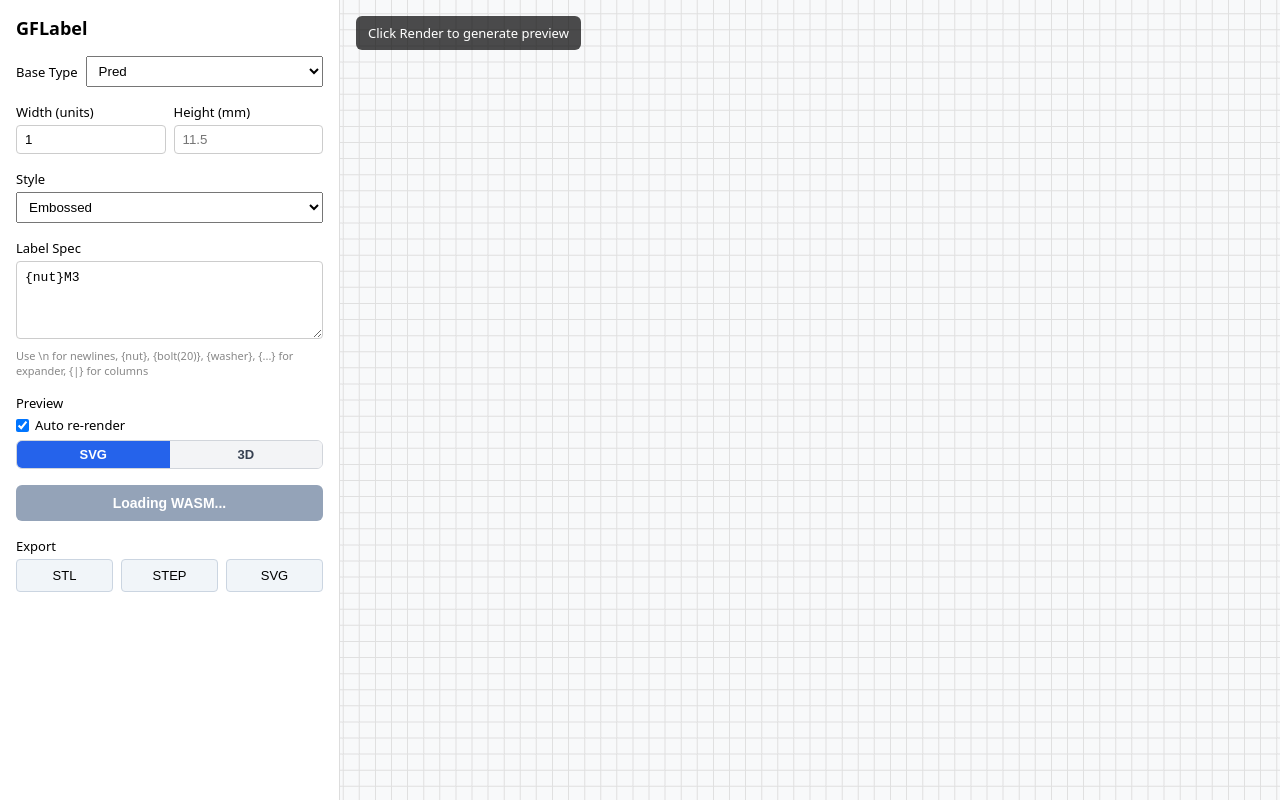
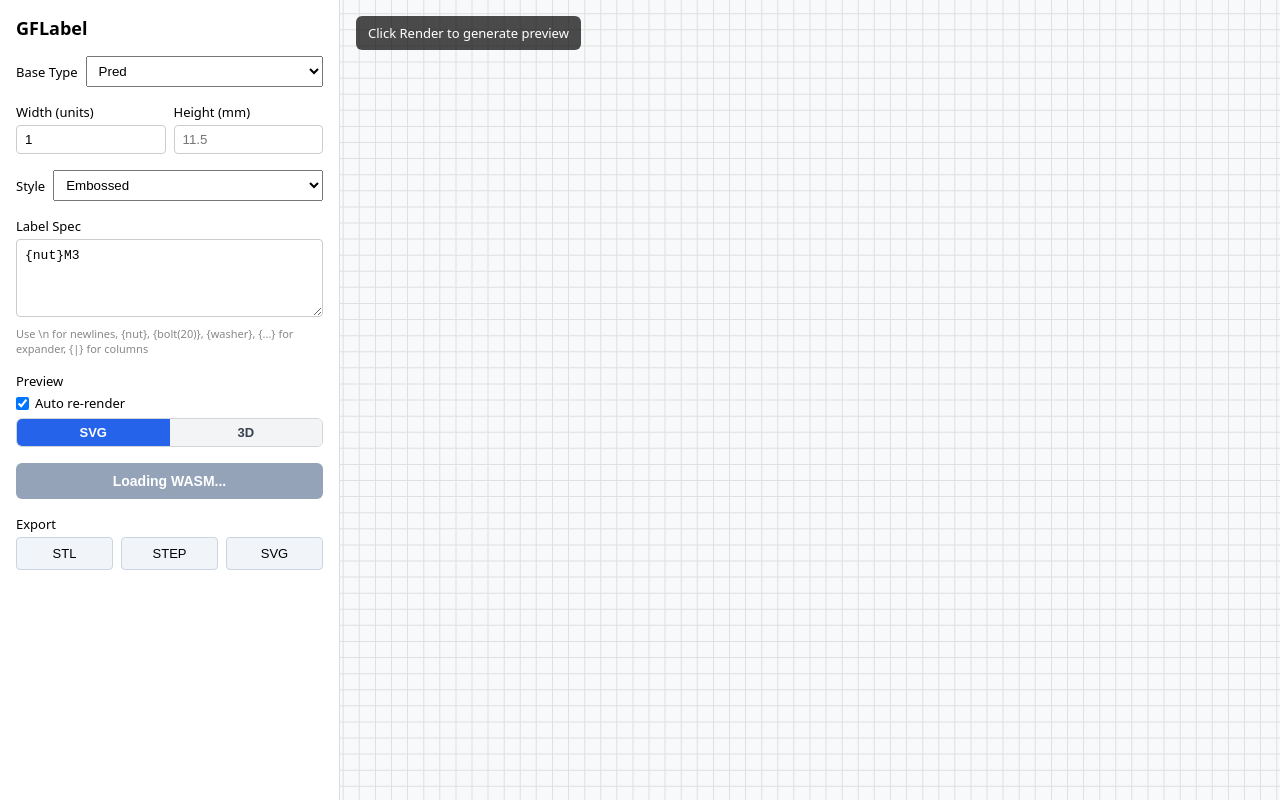
Before and after one commit to ndevenish/gflabel-js, a React (Vite) app: page / in a window 1280 px wide. Built offline with nearby package versions, Linux system fonts and the light colour scheme.

Commit message:
Move Style label inline to the left of its combobox

```diff
--- a/src/components/ControlPanel.tsx
+++ b/src/components/ControlPanel.tsx
@@ -148,14 +148,14 @@ export function ControlPanel({
         onHeightChange={setHeight}
       />
 
-      <div>
-        <label style={{ display: "block", marginBottom: 4, fontSize: 13 }}>
+      <div style={{ display: "flex", alignItems: "center", gap: 8 }}>
+        <label style={{ fontSize: 13, whiteSpace: "nowrap" }}>
           Style
         </label>
         <select
           value={style}
           onChange={(e) => setStyle(e.target.value as LabelStyle)}
-          style={{ width: "100%", padding: "6px 8px" }}
+          style={{ flex: 1, padding: "6px 8px" }}
         >
           <option value={LabelStyle.EMBOSSED}>Embossed</option>
           <option value={LabelStyle.DEBOSSED}>Debossed</option>
```
